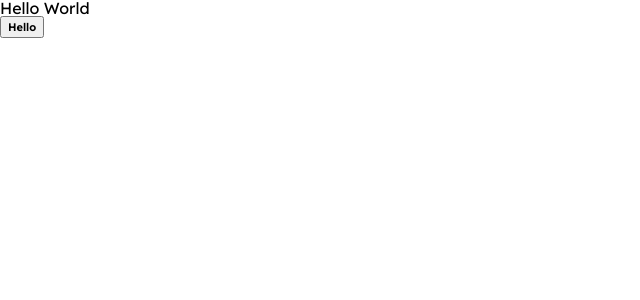
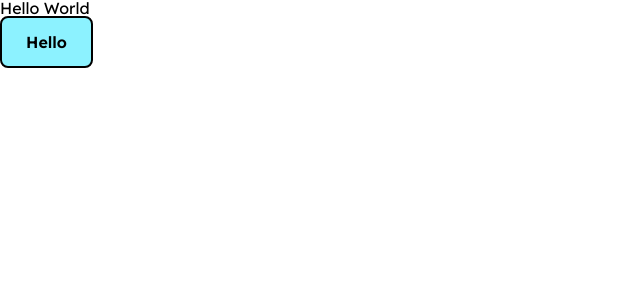
Before and after one commit to hoai1107/amam, a Vue app in the folder src/frontend/: page / in a window 1280 px wide. Shown: the top 300 px of the page, without its empty margins (0-640 px from the left). Built offline with nearby package versions, Linux system fonts and the light colour scheme.

Commit message:
add button component

```diff
--- a/src/frontend/package.json
+++ b/src/frontend/package.json
@@ -19,6 +19,7 @@
     "eslint": "^8.22.0",
     "eslint-plugin-vue": "^9.3.0",
     "prettier": "^2.7.1",
+    "sass": "^1.56.0",
     "vite": "^3.1.8"
   }
 }
--- a/src/frontend/src/App.vue
+++ b/src/frontend/src/App.vue
@@ -7,5 +7,5 @@ const name = ref("Hello World");
 
 <template>
   <p>{{ name }}</p>
-  <ButtonItem></ButtonItem>
+  <ButtonItem type="primary" state="normal"></ButtonItem>
 </template>
--- a/src/frontend/src/assets/styles/base.css
+++ b/src/frontend/src/assets/styles/base.scss
@@ -127,7 +127,7 @@ html {
 
 /* COLORS */
 :root {
-  --blueSky-light-800: #e8dcff;
+  --blueSky-light-800: #E8FCFF;
   --blueSky-primary: #8cf2ff;
   --blueSky-dark-100: #7edae6;
   --blueSky-dark-200: #70c2cc;
--- a/src/frontend/src/components/ButtonItem.vue
+++ b/src/frontend/src/components/ButtonItem.vue
@@ -1,5 +1,57 @@
-<script setup></script>
+<script setup>
+const props = defineProps(
+  {
+    type: String,
+    state: String
+  }
+)
+</script>
 
 <template>
-  <button class="xxs-600">Hello</button>
+  <button class="button" :class="[type, state]">Hello</button>
 </template>
+<style lang="scss" scoped>
+@import "@/assets/styles/base.scss";
+
+.button {
+  border-radius: 8px;
+  transition: all .5s;
+  padding: 12px 24px;
+  @extend .base-600;
+}
+/* BUTTON TYPE */
+.primary {
+  background-color: var(--blueSky-primary);
+  border: 2px solid black;
+}
+.secondary {
+  background-color: var(--white);
+  border: 2px solid black;
+}
+
+/* BUTTON STATE */
+.button:hover {
+  box-shadow: 4px 4px #000000;
+  transform: translate(-4px,-4px);
+}
+.primary.disabled {
+  color: var(--blueSky-dark-100);
+  border-color: var(--blueSky-dark-100);
+  background-color: var(--blueSky-light-800);
+}
+
+.primary.disabled:hover {
+  box-shadow: 0px 0px #000000;
+  transform: translate(0px,0px);
+}
+
+.secondary.disabled {
+  color: var(--blueSky-dark-100);
+  border-color: var(--blueSky-dark-100);
+}
+
+.secondary.disabled:hover {
+  box-shadow: 0px 0px #000000;
+  transform: translate(0px,0px);
+}
+</style>
--- a/src/frontend/src/main.js
+++ b/src/frontend/src/main.js
@@ -3,7 +3,7 @@ import { createPinia } from "pinia";
 
 import App from "./App.vue";
 import "@/assets/styles/reset.css";
-import "@/assets/styles/base.css";
+import "@/assets/styles/base.scss";
 const app = createApp(App);
 
 app.use(createPinia());
```
Also changed, not shown: 1 other file (tests, documents, lock files or other folders).
